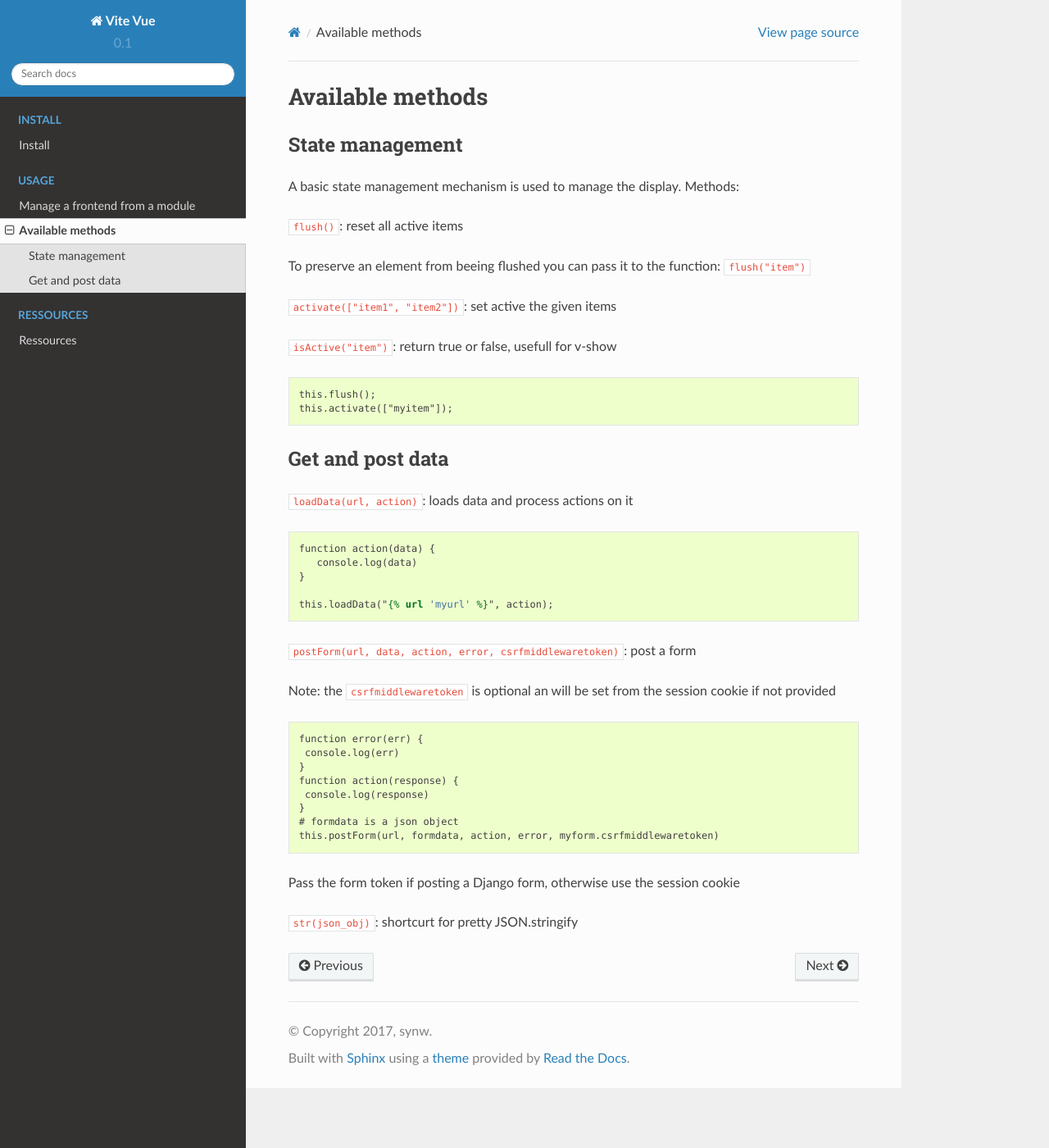
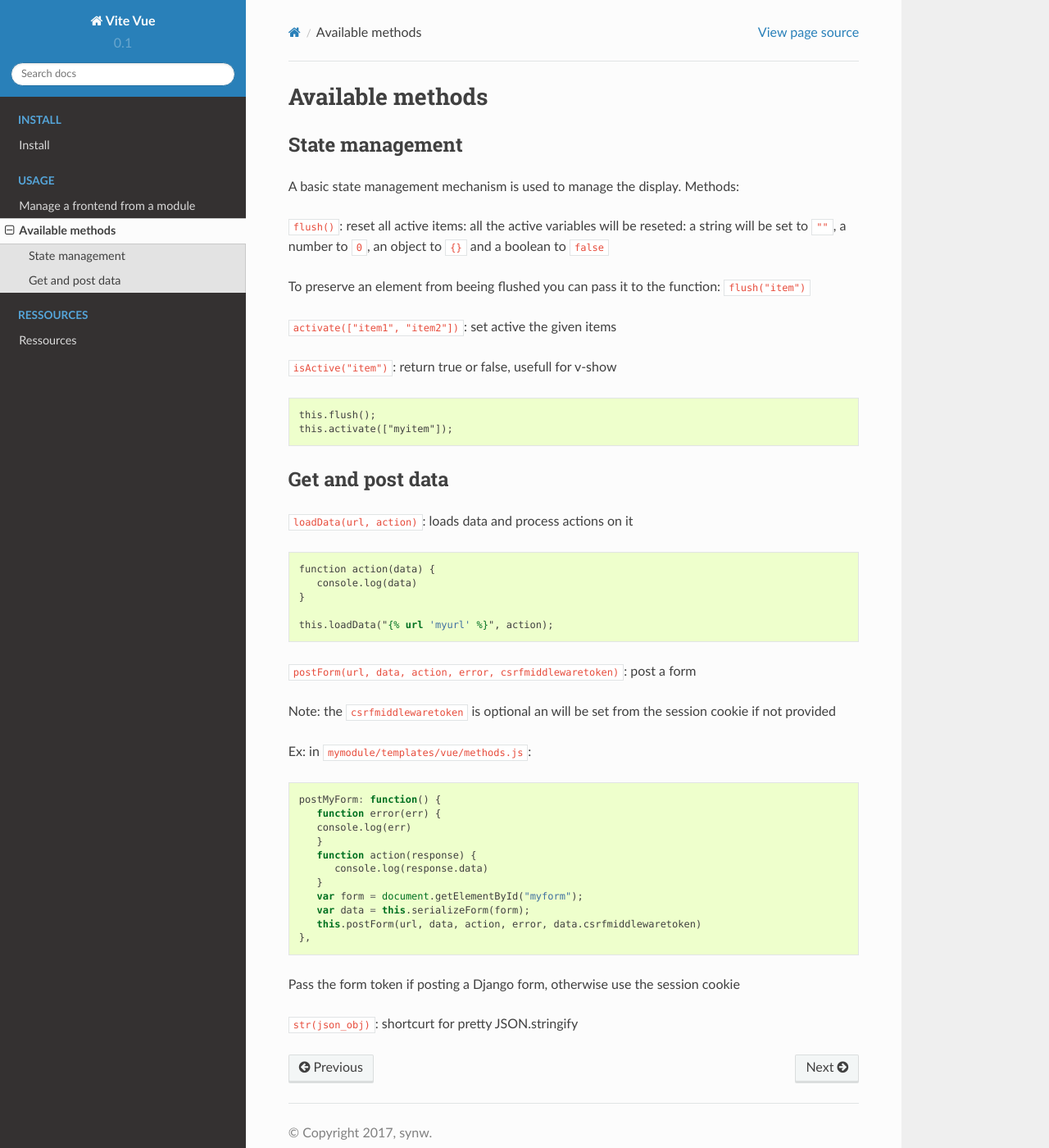
Before and after one commit to synw/django-vitevue, a Sphinx documentation site: the page built from docs/usage/methods.rst, in a window 1280 px wide and 1400 px high. Shown: the whole window at 82% size. Built offline with Sphinx 7.4.7 and the Read the Docs theme 2.0.0, drawn with Linux system fonts in a browser that asks for light colours.

Commit message:
Doc update

```diff
--- a/docs/usage/methods.rst
+++ b/docs/usage/methods.rst
@@ -6,7 +6,8 @@ State management
 
 A basic state management mechanism is used to manage the display. Methods:
 
-``flush()``: reset all active items
+``flush()``: reset all active items: all the active variables will be reseted: a string will be set to ``""``,
+a number to ``0``, an object to ``{}`` and a boolean to ``false``
 
 To preserve an element from beeing flushed you can pass it to the function: ``flush("item")``
 
@@ -40,18 +41,24 @@ Get and post data
 
 Note: the ``csrfmiddlewaretoken`` is optional an will be set from the session cookie if not provided
 
+Ex: in ``mymodule/templates/vue/methods.js``:
+
+.. highlight:: javascript
+
 ::
 
-   function error(err) {
-    console.log(err)
-   }
-   function action(response) {
-    console.log(response)
-   }
-   # formdata is a json object
-   this.postForm(url, formdata, action, error, myform.csrfmiddlewaretoken)
+   postMyForm: function() {
+      function error(err) {
+      console.log(err)
+      }
+      function action(response) {
+         console.log(response.data)
+      }
+      var form = document.getElementById("myform");
+      var data = this.serializeForm(form);
+      this.postForm(url, data, action, error, data.csrfmiddlewaretoken)
+   },
 
-Pass the form token
-if posting a Django form, otherwise use the session cookie
+Pass the form token if posting a Django form, otherwise use the session cookie
 
 ``str(json_obj)``: shortcurt for pretty JSON.stringify
```
